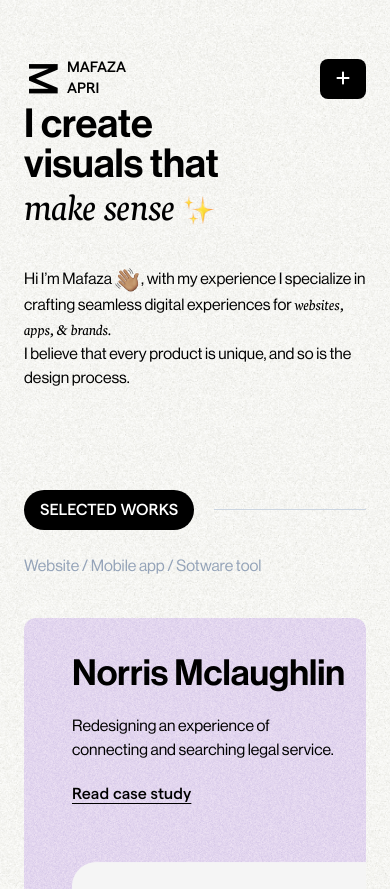
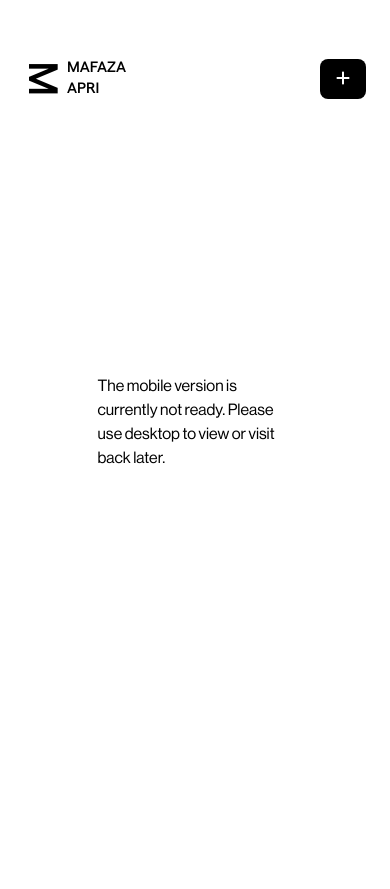
Before and after one commit to mafazaapri/mafazaapri.github.io, a React (Vite) app: page / in a window 390 px wide. Shown: the top 889 px of the page. After the commit the page ends 844 px from the top, so only its background shows below. Built offline with nearby package versions, Linux system fonts and the light colour scheme.

Commit message:
add no ready for mobile message

```diff
--- a/index.html
+++ b/index.html
@@ -4,7 +4,7 @@
     <meta charset="UTF-8" />
     <link rel="icon" type="image/svg+xml" href="/logo.svg" />
     <meta name="viewport" content="width=device-width, initial-scale=1.0" />
-    <title>Mafaza Apri </title>
+    <title>Mafaza Apri</title>
     <meta name="description" content="UI/UX Designer based in Seattle" />
   </head>
   <body style="overflow-x: hidden; position: relative">
--- a/src/App.jsx
+++ b/src/App.jsx
@@ -51,7 +51,21 @@ function App() {
         </div>
       </div>
       <div className="relative">
-        <Outlet context={[displayBlackScreen, hideBlackScreen]} />
+        <div className="hidden lg:block">
+          <Outlet context={[displayBlackScreen, hideBlackScreen]} />
+        </div>
+        <div
+          className="block lg:hidden h-screen w-screen absolute
+"
+        >
+          <div
+            className="absolute top-1/2 left-1/2 transform -translate-x-1/2 -translate-y-1/2
+"
+          >
+            The mobile version is currently not ready. Please use desktop to
+            view or visit back later.
+          </div>
+        </div>
         <div
           className={`bg-black opacity-30 z-40 w-full h-full absolute top-1/2 left-1/2 transform -translate-x-1/2 -translate-y-1/2 ${
             !blackScreenVisible && "hidden"
```
